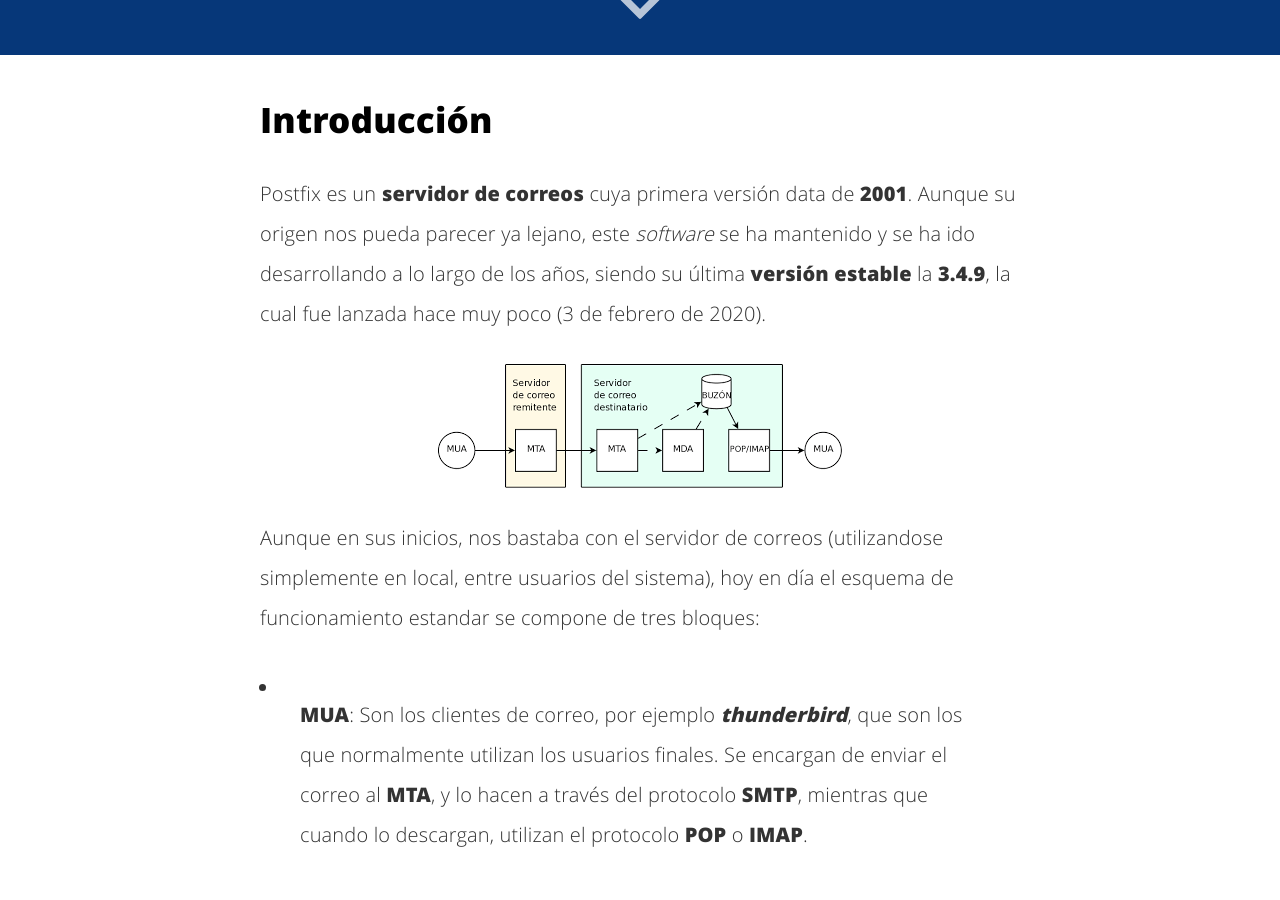
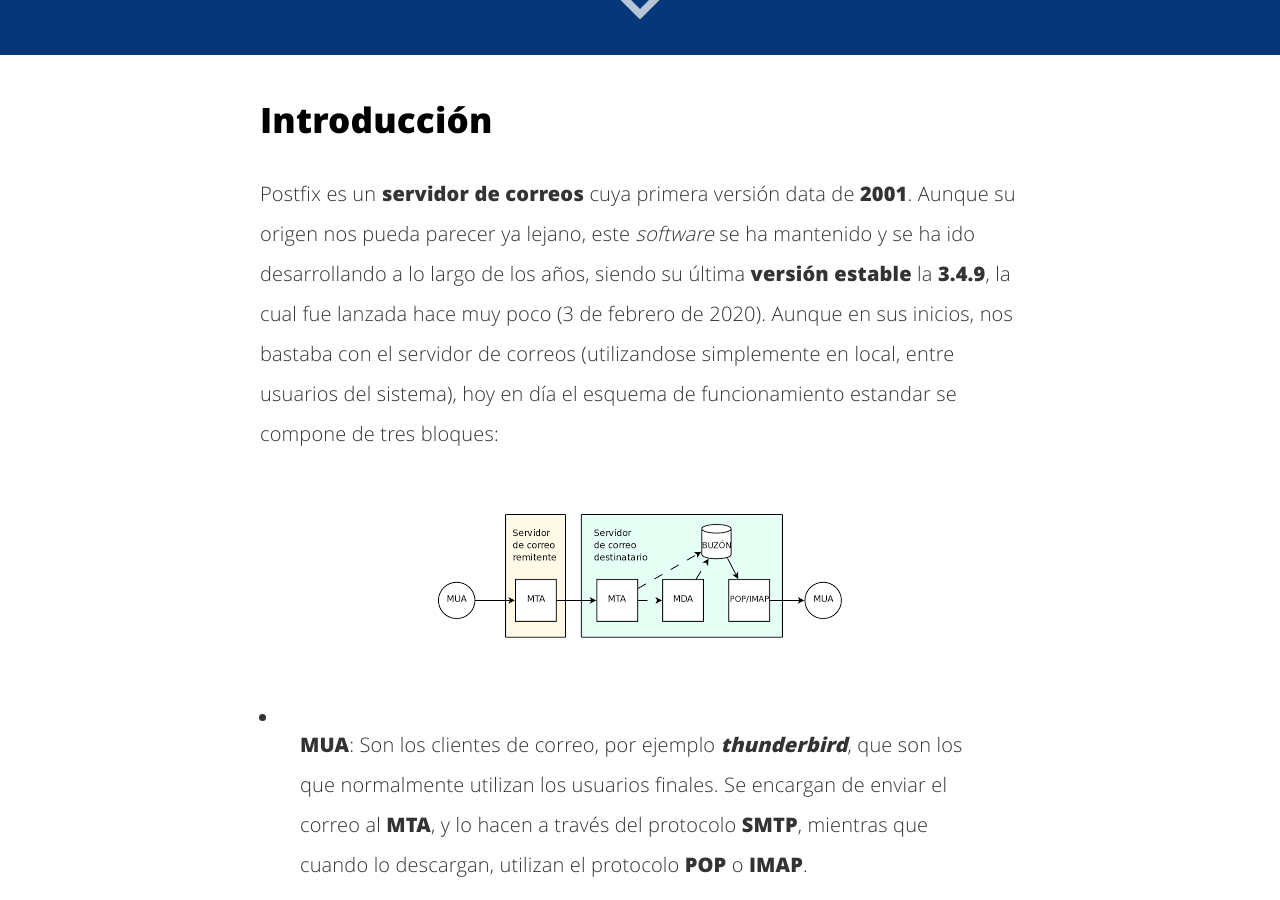
Before and after one commit to LuisaoStuff/blog, a Jekyll site: the page built from _posts/2020-02-24-Introducción-a-Postfix.markdown, in a window 1280 px wide and 900 px high, scrolled down 845 px. Built offline with Jekyll 4.4.1, drawn with Linux system fonts in a browser that asks for light colours; our own code applies the rules of GitHub Pages for plain Markdown files.

Commit message:
modifico Postfix

```diff
--- a/_posts/2020-02-24-Introducción-a-Postfix.markdown
+++ b/_posts/2020-02-24-Introducción-a-Postfix.markdown
@@ -8,14 +8,15 @@
 ## Introducción
 
 Postfix es un **servidor de correos** cuya primera versión data de **2001**. Aunque su origen nos pueda parecer ya lejano, este _software_ se ha mantenido y se ha ido desarrollando a lo largo de los años, siendo su última **versión estable** la **3.4.9**, la cual fue lanzada hace muy poco (3 de febrero de 2020).
-![](/images/escenario-postfix/esquema.png)
 Aunque en sus inicios, nos bastaba con el servidor de correos (utilizandose simplemente en local, entre usuarios del sistema), hoy en día el esquema de funcionamiento estandar se compone de tres bloques:
 
-* **MUA**: Son los clientes de correo, por ejemplo _**thunderbird**_, que son los que normalmente utilizan los usuarios finales. Se encargan de enviar el correo al **MTA**, y lo hacen a través del protocolo **SMTP**, mientras que cuando lo descargan, utilizan el protocolo **POP** o **IMAP**.
+![](/images/escenario-postfix/esquema.png)
 
-* **MTA**: Los propios servidores de correo. Pueden tener varios _roles_; servidor destinatario, servidor remitente, pueden tener en la misma máquina un **MDA** o consultar desde la misma máquina el buzón a través de linea de comandos.
+- **MUA**: Son los clientes de correo, por ejemplo _**thunderbird**_, que son los que normalmente utilizan los usuarios finales. Se encargan de enviar el correo al **MTA**, y lo hacen a través del protocolo **SMTP**, mientras que cuando lo descargan, utilizan el protocolo **POP** o **IMAP**.
 
-* **MDA**: Se encargan, utilizando el protocolo [POP](https://es.wikipedia.org/wiki/Protocolo_de_oficina_de_correo) o [IMAP](https://es.wikipedia.org/wiki/Protocolo_de_acceso_a_mensajes_de_Internet), de servir el correo a los usuarios finales, ya sean clientes web ([gmail](mail.google.com)) o clientes aplicaciones de escritorio.
+- **MTA**: Los propios servidores de correo. Pueden tener varios _roles_; servidor destinatario, servidor remitente, pueden tener en la misma máquina un **MDA** o consultar desde la misma máquina el buzón a través de linea de comandos.
+
+- **MDA**: Se encargan, utilizando el protocolo [POP](https://es.wikipedia.org/wiki/Protocolo_de_oficina_de_correo) o [IMAP](https://es.wikipedia.org/wiki/Protocolo_de_acceso_a_mensajes_de_Internet), de servir el correo a los usuarios finales, ya sean clientes web ([gmail](mail.google.com)) o clientes aplicaciones de escritorio.
     * Protocolo **POP**: Descarga el correo del servidor en el cliente, y borra dichos correos del servidor. En el momento en el que disponemos de diversos clientes, este protocolo es poco útil.
     * Procotolo **IMAP**: Permite visualizar los correos de forma remota, por lo que no los borra de la fuente y podemos ir sincronizando cada cliente con el servidor de correos. Este es el protocolo que utilizan la mayoría de clientes web, como **gmail**.
 
```
